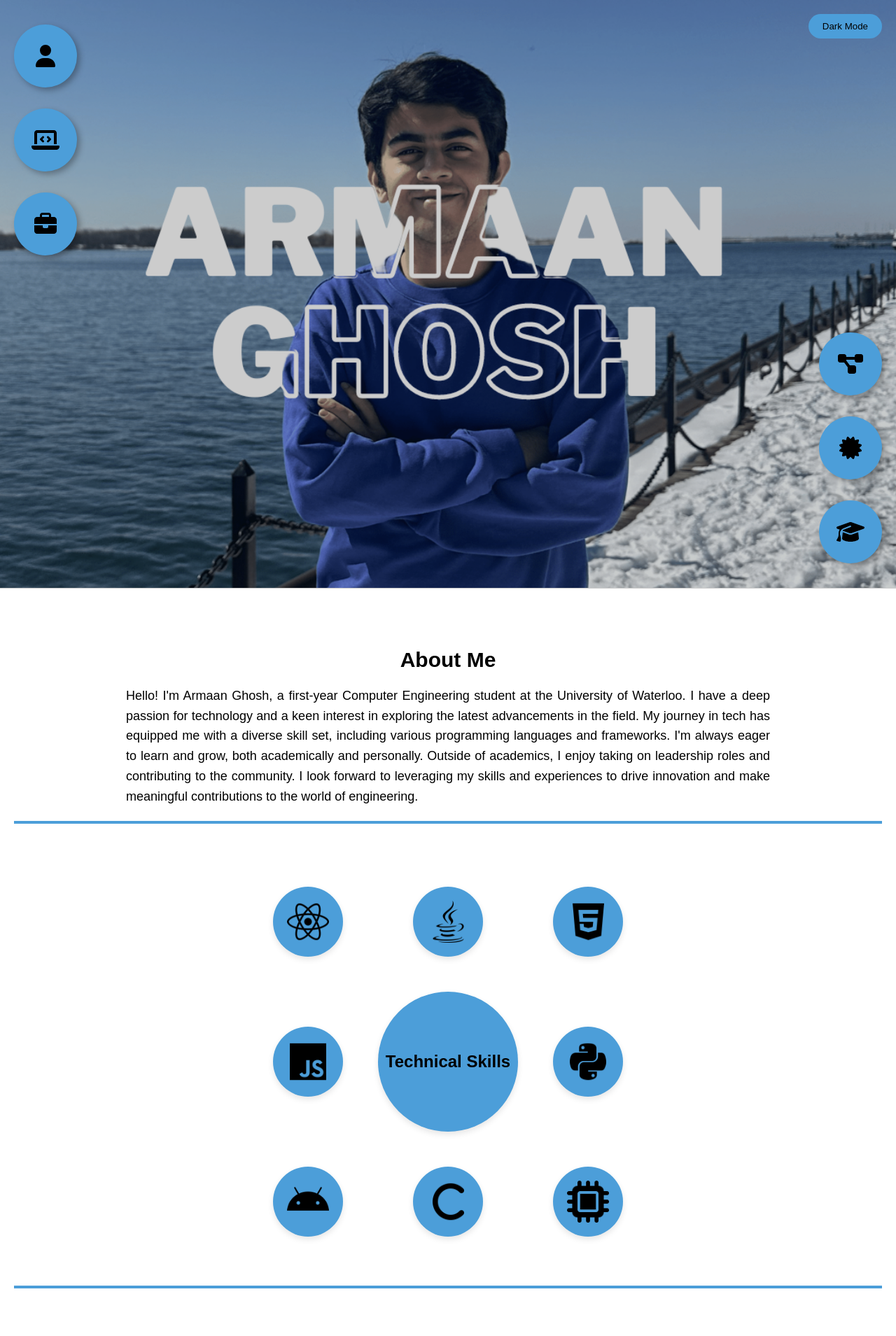
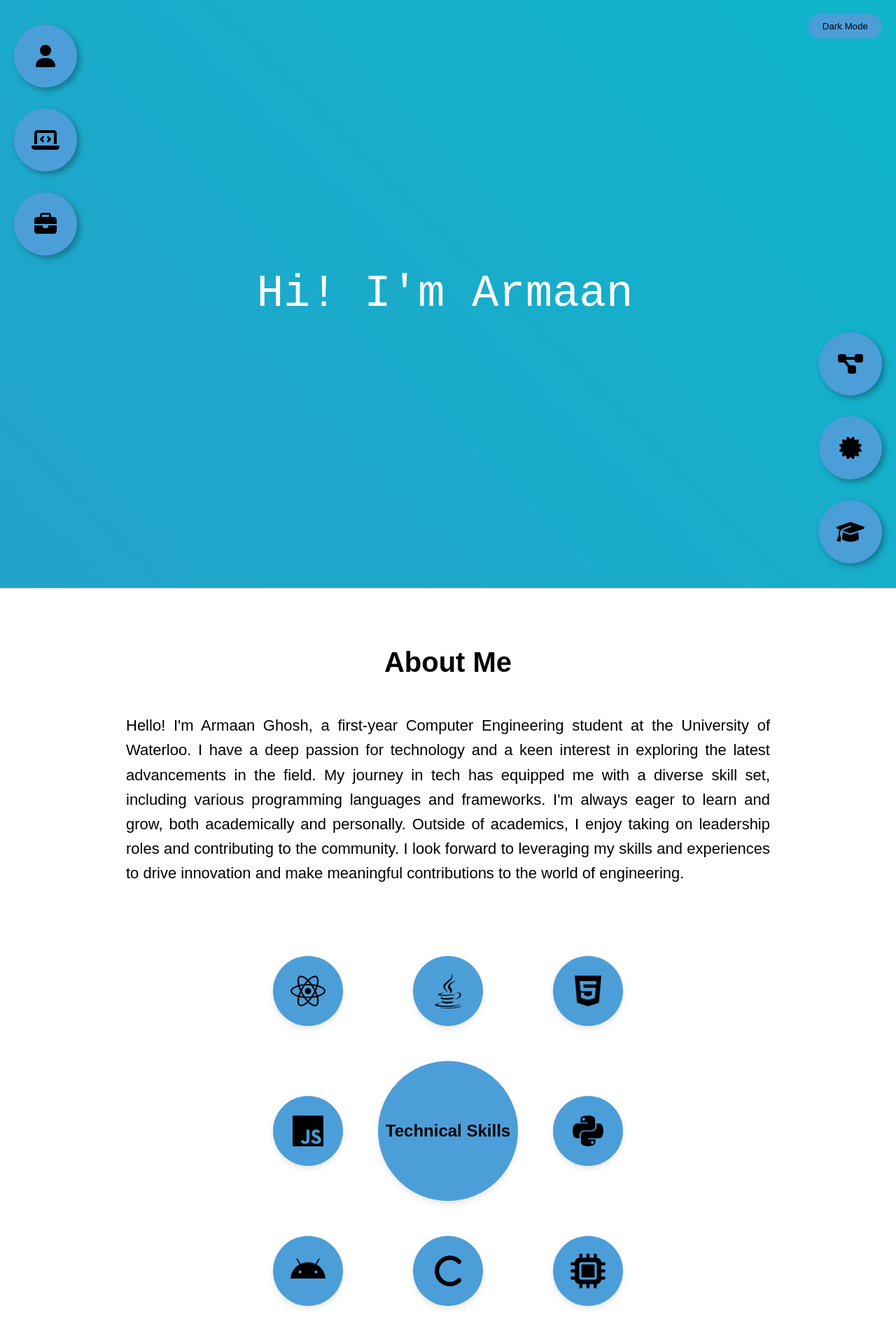
Before and after one commit to FranceForever/Personal-Website, a React (Create React App) app: page / in a window 1280 px wide. Shown: the top 1909 px of the page at 70% size. Built offline with nearby package versions, Linux system fonts and the light colour scheme.

Commit message:
Changes to package.json to try github pages

```diff
--- a/src/Timeline.js
+++ b/src/Timeline.js
@@ -12,7 +12,7 @@ const TimelineLine = styled.div`
   content: '';
   position: absolute;
   width: 2px;
-  background-color: #000;
+  background-color: ${({ theme }) => theme.text};
   top: 0;
   bottom: 0;
   left: 50%;
@@ -27,7 +27,7 @@ const TimelineItem = styled.div`
     position: absolute;
     width: 20px;
     height: 20px;
-    background-color: #000;
+    background-color: ${({ theme }) => theme.text};
     border-radius: 50%;
     top: 0;
     left: 50%;
@@ -45,6 +45,7 @@ const TimelineItem = styled.div`
 
 const TimelineContent = styled.div`
   position: relative;
+  font-size: 1.1em;
   left: 30px;
 `;
 
--- a/src/index.js
+++ b/src/index.js
@@ -14,6 +14,7 @@ import reactLogo from './logos/react.png';
 import htmlCssLogo from './logos/html5.png';
 import kotlinLogo from './logos/android.png';
 import vhdlLogo from './logos/microchip-solid.png';
+import uwaterlooLogo from './logos/uwaterloo.png'; // Adjust the path to your logo
 
 // Import job images
 import hdfcErgoLogo from './logos/hdfcergo_logo.jpeg';
@@ -52,23 +53,48 @@ const fadeIn = keyframes`
   }
 `;
 
-const slideUp = keyframes`
-  from {
-    transform: translateY(50px);
-    opacity: 0;
+// const slideUp = keyframes`
+//   from {
+//     transform: translateY(50px);
+//     opacity: 0;
+//   }
+//   to {
+//     transform: translateY(0);
+//     opacity: 1;
+//   }
+// `;
+
+// const flipExperienceAnimation = keyframes`
+//   0% { transform: rotateY(0); }
+//   100% { transform: rotateY(180deg); }
+// `;
+
+const typing = keyframes`
+  from { width: 0 }
+  to { width: 14ch }
+`;
+
+const blink = keyframes`
+  from, to { border-color: transparent }
+  50% { border-color: ${({ theme }) => theme.text} }
+`;
+
+const gradientAnimation = keyframes`
+  0% {
+    background-position: 0% 50%;
   }
-  to {
-    transform: translateY(0);
-    opacity: 1;
+  50% {
+    background-position: 100% 50%;
+  }
+  100% {
+    background-position: 0% 50%;
   }
 `;
 
-const flipExperienceAnimation = keyframes`
-  0% { transform: rotateY(0); }
-  100% { transform: rotateY(180deg); }
-`;
-
 const Main = styled.main`
+  // background: linear-gradient(45deg, #0071c1, #00a2ff, #1ec5ff);
+  // background-size: 600% 600%;
+  // animation: ${gradientAnimation} 16s ease infinite;
   padding: 20px;
   text-align: center;
   @media (max-width: 768px) {
@@ -77,9 +103,11 @@ const Main = styled.main`
 `;
 
 const Section = styled.section`
-  margin: 20px 0;
+  // background: linear-gradient(45deg, red, orange, yellow);
+  // background-size: 600% 600%;
+  // animation: ${gradientAnimation} 16s ease infinite;
+  margin: 10px 0;
   padding: 20px;
-  border-bottom: 4px solid ${({ theme }) => theme.buttonBackground};
   animation: ${fadeIn} 1s ease-in-out;
   opacity: 0;
   transform: translateY(50px);
@@ -93,14 +121,14 @@ const Section = styled.section`
     `}
 
   h2 {
-    margin-bottom: 20px;
-    font-size: 30px;
+    margin-bottom: 50px;
+    font-size: 40px;
     color: ${({ theme }) => theme.text};
   }
 
   p, ul, li {
     color: ${({ theme }) => theme.text};
-    font-size: 18px;
+    font-size: 22px;
     line-height: 1.6;
     margin: 0px 70px;
     text-align: justify;
@@ -195,6 +223,7 @@ const SkillItem = styled.div`
   cursor: pointer;
 
   &:hover {
+    ${({ flipped }) => !flipped && css`
       &::after {
         content: 'Click to see proficiency of skill';
         position: absolute;
@@ -207,6 +236,7 @@ const SkillItem = styled.div`
         border-radius: 5px;
         font-size: 0.8em;
       }
+    `}
   }
 
   .front, .back {
@@ -227,8 +257,8 @@ const SkillItem = styled.div`
   }
 
   img {
-    max-width: 60%;
-    max-height: 60%;
+    max-width: 50%;
+    max-height: 50%;
   }
 
   &:nth-child(1) {
@@ -260,7 +290,7 @@ const SkillItem = styled.div`
 const skills = [
   { logo: javaLogo, alt: 'Java', name: 'Java', level: 'Advanced' },
   { logo: pythonLogo, alt: 'Python', name: 'Python', level: 'Advanced' },
-  { logo: cLogo, alt: 'C', name: 'C', level: 'Intermediate' },
+  { logo: cLogo, alt: 'C++', name: 'C++', level: 'Intermediate' },
   { logo: jsLogo, alt: 'JavaScript', name: 'JavaScript', level: 'Advanced' },
   { logo: reactLogo, alt: 'React', name: 'React', level: 'Advanced' },
   { logo: htmlCssLogo, alt: 'HTML/CSS', name: 'HTML/CSS', level: 'Advanced' },
@@ -380,10 +410,13 @@ const StyledExperienceItem = styled.div`
     flex-direction: column;
     justify-content: center;
     align-items: center;
+    padding: 10px; /* Add padding for better spacing */
+    box-sizing: border-box; /* Include padding and border in the element's total width and height */
+    overflow: hidden; /* Ensure content doesn't overflow */
 
     h3 {
       margin-bottom: 10px;
-      font-size: 30px;
+      font-size: 24px; /* Adjust font size */
       text-shadow: 0.5px 0.5px 1px rgba(255, 255, 255, 0.2); /* Add text shadow */
       padding: 5px 10px;
       border-radius: 5px;
@@ -394,11 +427,13 @@ const StyledExperienceItem = styled.div`
       text-shadow: 0.5px 0.5px 1px rgba(255, 255, 255, 0.2); /* Add text shadow */
       padding: 5px 10px;
       border-radius: 5px;
+      font-size: 16px; /* Adjust font size */
+      line-height: 1.4; /* Adjust line height */
     }
 
     ul {
       text-align: justify;
-      margin: 0px 50px;
+      margin: 0px 10px; /* Adjust margin for better spacing */
       list-style-type: none;
       padding: 0;
 
@@ -407,6 +442,8 @@ const StyledExperienceItem = styled.div`
         padding: 5px 10px;
         border-radius: 5px;
         margin-bottom: 5px; /* Space between list items */
+        font-size: 14px; /* Adjust font size */
+        line-height: 1.2; /* Adjust line height */
       }
     }
   }
@@ -448,6 +485,11 @@ const EducationDetails = styled.div`
     margin: 10px 130px; /* Ensure margin consistency */
     padding: 0; /* Reset padding */
     line-height: 1.6; /* Improve readability */
+  }
+
+  img {
+    width: 5%;
+    height: 5%;
   }
 
   li {
@@ -493,6 +535,7 @@ const App = () => {
     <ThemeProvider theme={darkMode ? theme.dark : theme.light}>
       <PageContainer>
         <Header darkMode={darkMode}>
+          <TypingContainer>Hi! I'm Armaan</TypingContainer>
           <HeaderButtonContainer>
             <HeaderButtonWrapper>
               <HeaderButton href="#about">
@@ -618,6 +661,7 @@ const App = () => {
             <h2>Education</h2>
             <EducationDetails>
               <p>
+                {/* <img src={uwaterlooLogo} alt="University of Waterloo Logo" /> */}
                 <strong>University of Waterloo</strong>
                 <br />
                 Bachelor of Applied Science in Computer Engineering
@@ -666,11 +710,13 @@ const PageContainer = styled.div`
   scroll-behavior: smooth; /* Enable smooth scrolling */
 `;
 
+const lightGradient = 'linear-gradient(45deg, #4facfe, #00f2fe, #6fe7dd)';
+const darkGradient = 'linear-gradient(45deg, #005493, #003366, #001a33)';
+
 const Header = styled.header`
-  //background-image: url(${({ darkMode }) => darkMode ? '/dark_mode_photo.jpeg' : '/light_mode_photo.png'});
-  background-image: url('/light_mode_photo.png');
-  background-size: cover;
-  background-position: center;
+  background: ${({ darkMode }) => darkMode ? darkGradient : lightGradient};
+  background-size: 600% 600%;
+  animation: ${gradientAnimation} 8s ease infinite;
   height: 100vh; /* Adjust the height to cover the entire window */
   width: 100wh; /* Adjust the width to cover the entire window */
   display: flex;
@@ -695,6 +741,23 @@ const Header = styled.header`
     position: relative;
     z-index: 2;
   }
+`;
+
+const TypingContainer = styled.div`
+  font-family: monospace;
+  font-size: 4rem;
+  width: 14ch;
+  white-space: nowrap;
+  overflow: hidden;
+  border-right: 0.15em solid ${({ theme }) => theme.text};
+  animation: ${typing} 1.3s steps(14) 0.2s 1 normal both, ${blink} 0.75s step-end infinite;
+  color: white;
+  text-align: center;
+  position: absolute;
+  top: 50%;
+  left: 50%;
+  transform: translate(-50%, -50%);
+  z-index: 3;
 `;
 
 const HeaderButtonContainer = styled.div`
```
Also changed, not shown: package.json (+7 -1 lines), src/logos/uwaterloo.png (added), 1 other file (tests, documents, lock files or other folders). Lines whose indentation alone changed are shown as unchanged.
